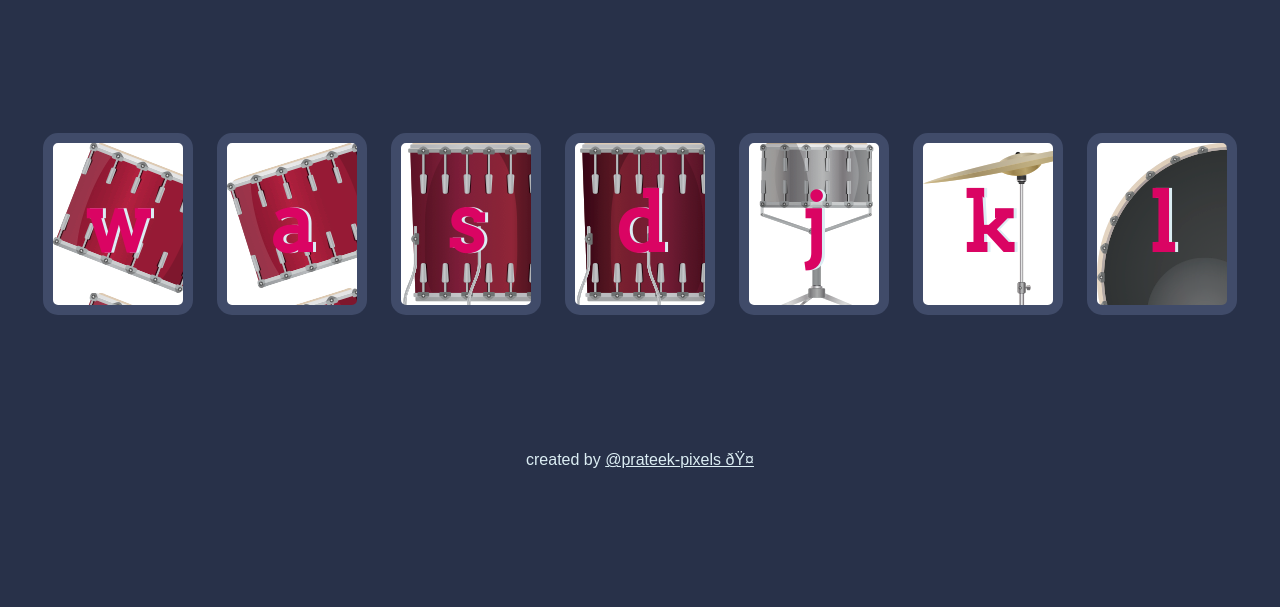
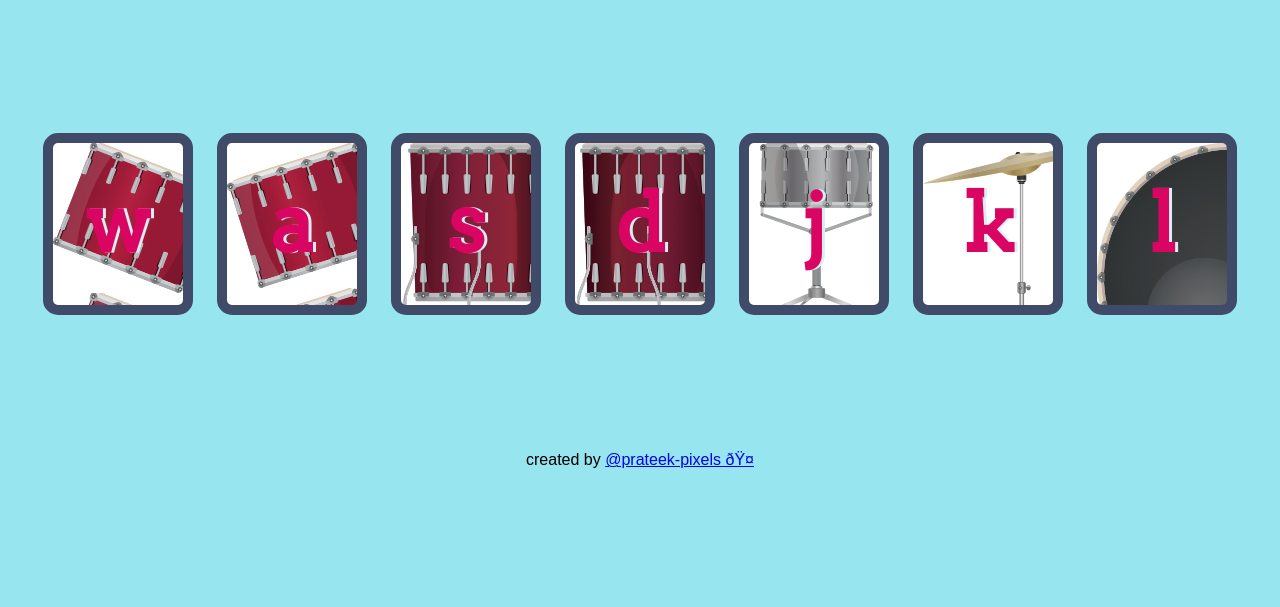
Before and after one commit to PrateekSrivastava1/Drum-Kit, a plain HTML site: page index.html in a window 1280 px wide. Shown: the part 193-800 px from the top of the page. Drawn offline with Linux system fonts and the light colour scheme.

Commit message:
Update styles.css

```diff
--- a/styles.css
+++ b/styles.css
@@ -1,6 +1,6 @@
 body {
   text-align: center;
-  background-color: #283149;
+ background-color: #97e5ef;
 }
 
 h1 {
@@ -12,11 +12,7 @@ h1 {
 }
 
 footer {
-  color: #DBEDF3;
-  font-family: sans-serif;
-}
-a{
-  color: #DBEDF3;
+  color: black;
   font-family: sans-serif;
 }
 .w {
```
